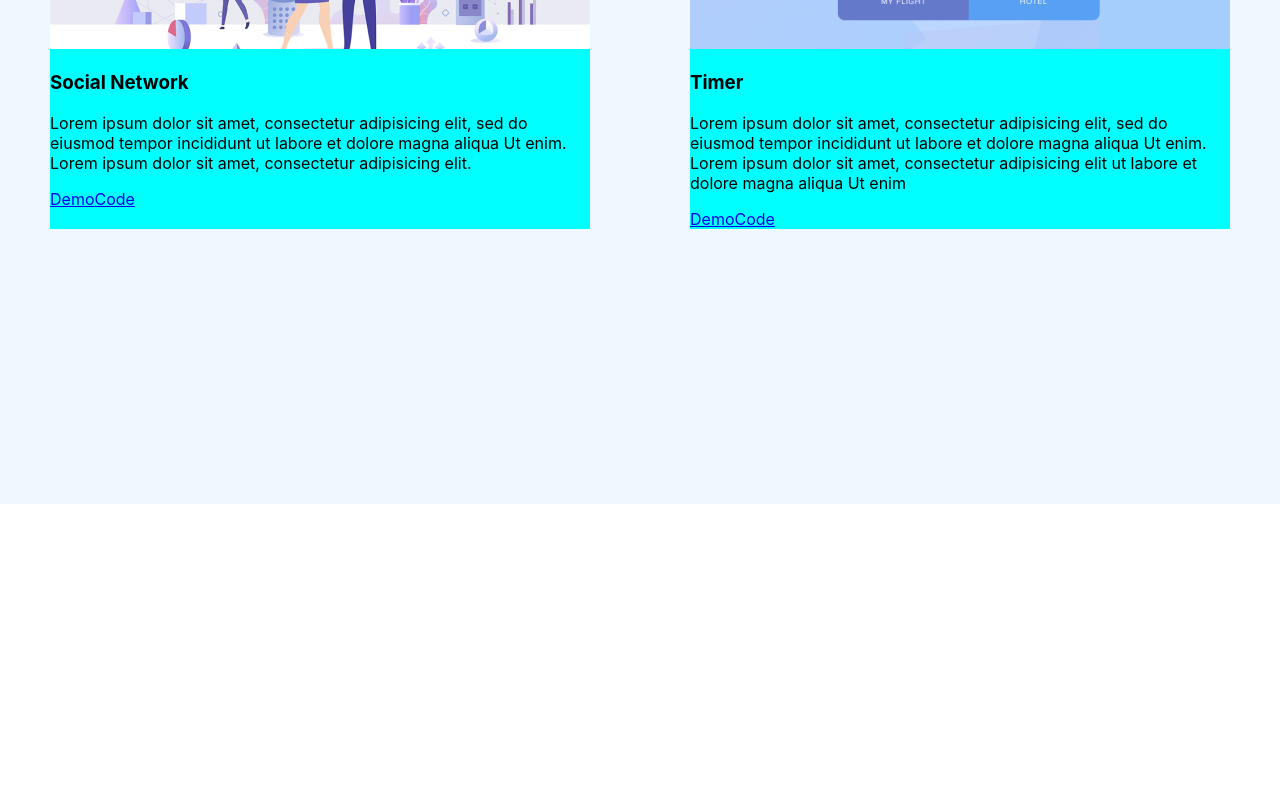
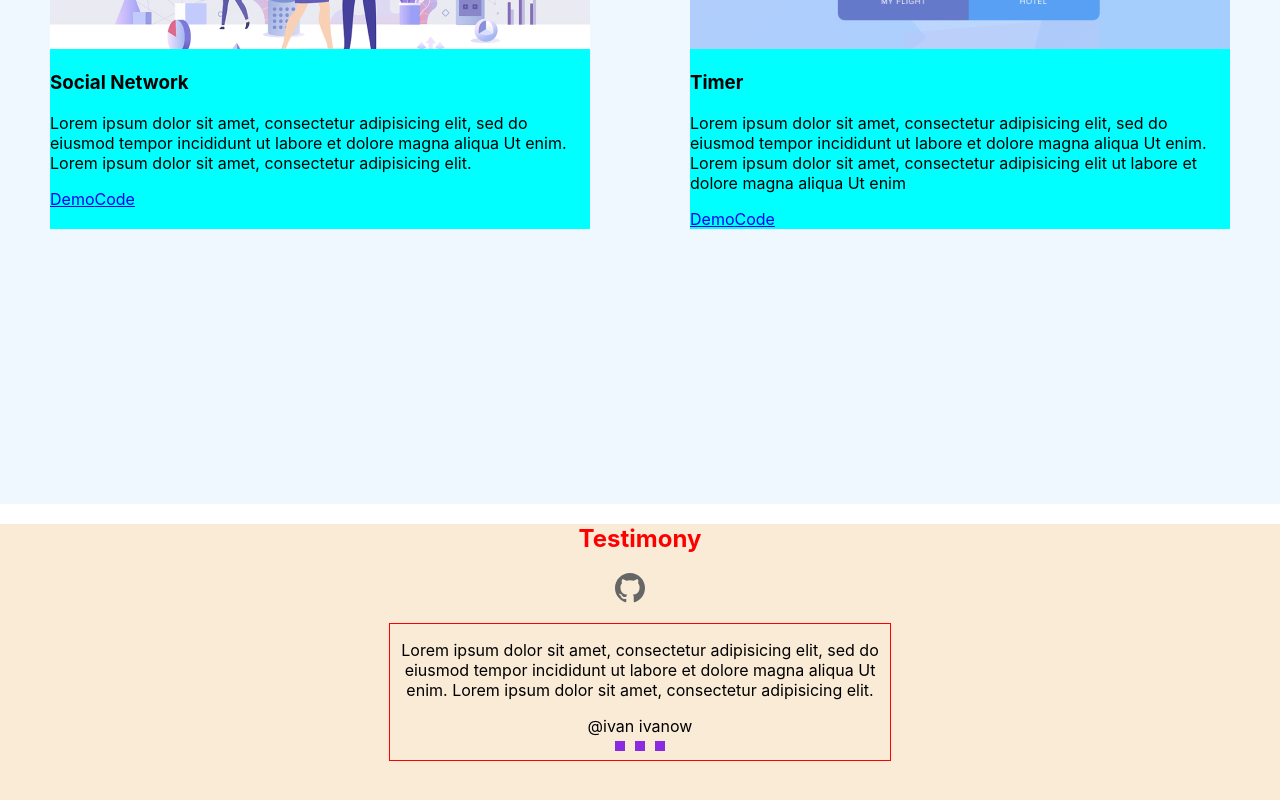
Before and after one commit to VitalyZibulski/React-students-portfolio, a React app: page / in a window 1280 px wide. Shown: the part 1990-2790 px from the top of the page. Before the commit the page ends 2494 px from the top, so only its background shows below. Built offline with nearby package versions, Linux system fonts and the light colour scheme.

Commit message:
add section testimony

```diff
--- a/src/App.tsx
+++ b/src/App.tsx
@@ -4,6 +4,7 @@
 import { Main } from "./layout/sections/main/Main";
 import { Skills } from "./layout/sections/skills/Skills";
 import { Works } from "./layout/sections/works/Works";
+import { Testimony } from "./layout/sections/testimony/Testimony";
 
 
 function App() {
@@ -13,6 +14,7 @@
             <Main />
             <Skills />
             <Works />
+            <Testimony />
         </div>
     );
 }
--- /dev/null
+++ b/src/components/slider/Slider.tsx
@@ -0,0 +1,51 @@
+import React from 'react';
+import styled from "styled-components";
+import { FlexWrapper } from "../FlexWrapper";
+
+export const Slider = () => {
+    return (
+        <StyledSlider>
+            <FlexWrapper>
+                <Slide>
+                    <Text>Lorem ipsum dolor sit amet, consectetur adipisicing elit, sed do eiusmod tempor incididunt ut labore et dolore magna aliqua Ut enim. Lorem ipsum dolor sit amet, consectetur adipisicing elit.</Text>
+                    <Name>@ivan ivanow</Name>
+                </Slide>
+            </FlexWrapper>
+            <Pagination>
+                <span></span>
+                <span></span>
+                <span></span>
+            </Pagination>
+        </StyledSlider>
+    );
+};
+
+const StyledSlider = styled.div`
+  border: 1px solid red;
+  max-width: 500px;
+  display: flex;
+  flex-direction: column;
+  align-items: center;
+`
+
+const Slide = styled.div`
+  text-align: center;
+`
+
+const Text = styled.p`
+
+`
+
+const Name = styled.span`
+
+`
+
+const Pagination = styled.div`
+  span {
+    display: inline-block;
+    width: 10px;
+    height: 10px;
+    margin: 5px;
+    background-color: blueviolet;
+  }
+`
--- /dev/null
+++ b/src/layout/sections/testimony/Testimony.tsx
@@ -0,0 +1,23 @@
+import React from 'react';
+import styled from "styled-components";
+import { SectionTitle } from "../../../components/SectionTitle";
+import Icon from "../../../components/icon/Icon";
+import { Slider } from "../../../components/slider/Slider";
+import { FlexWrapper } from "../../../components/FlexWrapper";
+
+export const Testimony = () => {
+    return (
+        <StyledTestimony>
+            <SectionTitle>Testimony</SectionTitle>
+            <FlexWrapper direction={'column'} align={'center'}>
+                <Icon iconId={"github"} />
+                <Slider />
+            </FlexWrapper>
+        </StyledTestimony>
+    );
+};
+
+const StyledTestimony = styled.section`
+  background-color: antiquewhite;
+  min-height: 50vh;
+`
```
